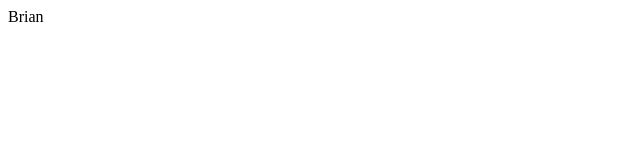
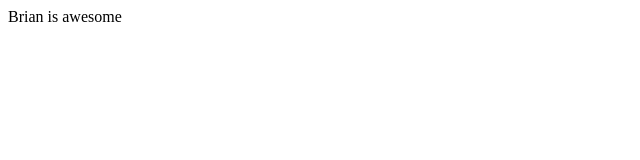
Before and after one commit to colebrianj/firstrepo, a plain HTML site: page index.html in a window 1280 px wide. Shown: the full height of the page, 0-640 px from the left. Drawn offline with Linux system fonts and the light colour scheme.

Commit message:
textisworking

```diff
--- a/index.html
+++ b/index.html
@@ -7,6 +7,6 @@
     <title>Document</title>
 </head>
 <body>
-    Brian
+    Brian is awesome
 </body>
 </html>
```
